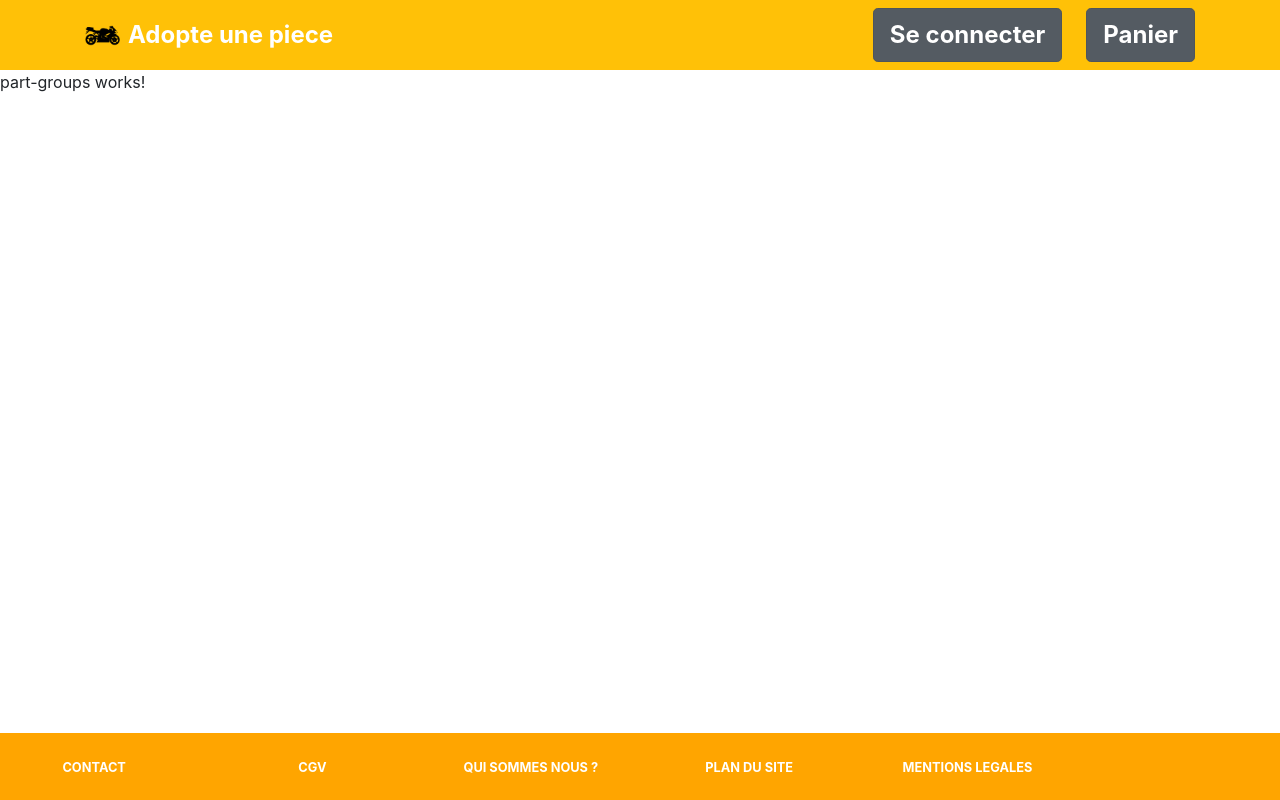
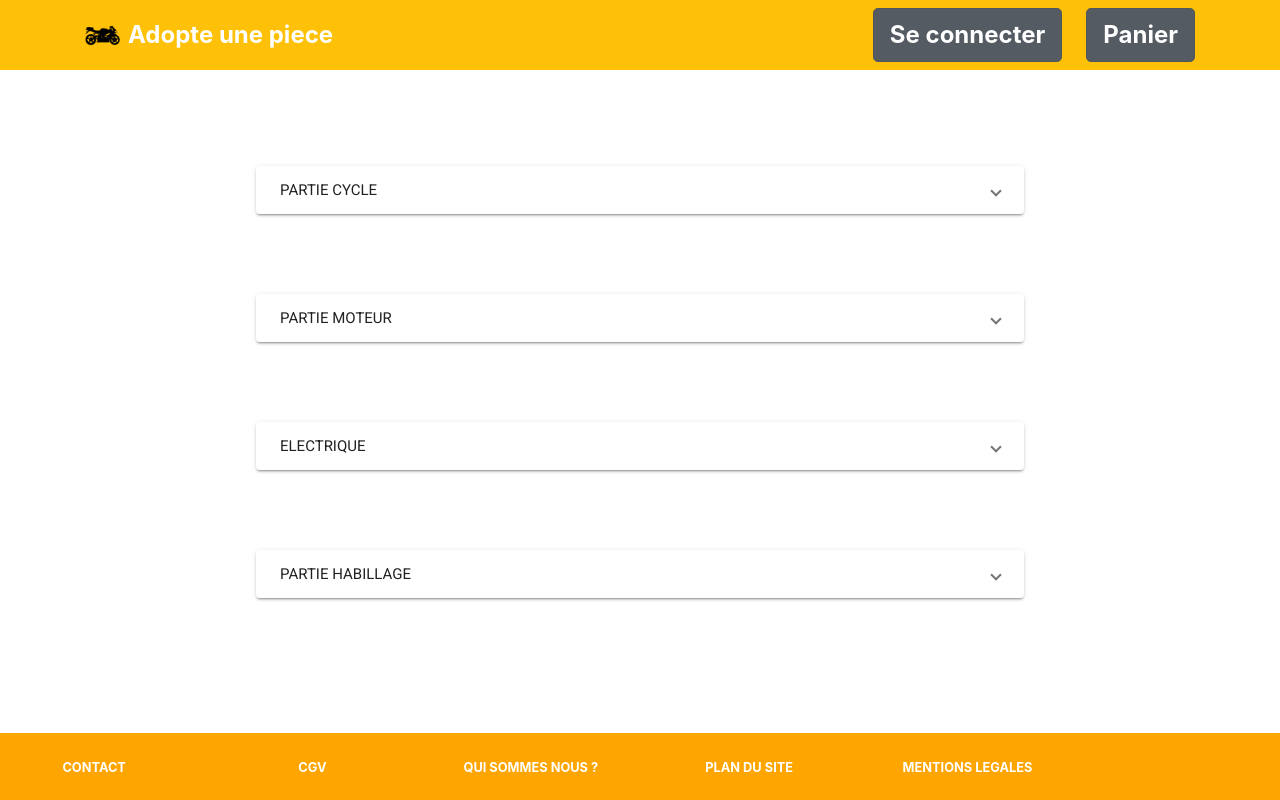
Before and after one commit to perticoz/AdopteUnePiece, an Angular app: page /partGroups in a window 1280 px wide. Built offline with nearby package versions, Linux system fonts and the light colour scheme.

Commit message:
Parts group accordion done

```diff
--- a/src/app/Buyer/part-groups/part-groups.component.css
+++ b/src/app/Buyer/part-groups/part-groups.component.css
@@ -0,0 +1,46 @@
+/*DEFAULT CSS - MOBILE VERSION  DEFAULT CSS - MOBILE VERSION  DEFAULT CSS - MOBILE VERSION  DEFAULT CSS - MOBILE VERSION*/
+@media (max-width: 576px) {
+    .buffer {
+        height: 5vh;
+    }
+    .partGroupAcc{
+        width: 95vw;
+        margin: auto;
+        margin-bottom: 5vh;
+    }
+}
+
+/*LANDSCAPE PHONE*/
+@media (min-width: 576px) {
+    .partGroupAcc{
+        width: 80vw;
+        margin: auto;
+        margin-bottom: 5vh;
+    }
+}
+
+/*TABLET VERSION*/
+@media (min-width: 768px) {
+    .buffer {
+        height: 15vh;
+    }
+
+    .partGroupAcc{
+        width: 75vw;
+        margin: auto;
+        margin-bottom: 10vh;
+    }
+}
+
+/*DESKTOP VERSION*/
+@media (min-width: 1200px) {
+    .buffer {
+        height: 12vh;
+    }
+
+    .partGroupAcc{
+        width: 60vw;
+        margin: auto;
+        margin-bottom: 10vh;
+    }
+}
--- a/src/app/Buyer/part-groups/part-groups.component.html
+++ b/src/app/Buyer/part-groups/part-groups.component.html
@@ -1,3 +1,83 @@
-<p>
-  part-groups works!
-</p>
+<div class="buffer"></div>
+<mat-accordion>
+    <mat-expansion-panel class="partGroupAcc">
+        <mat-expansion-panel-header>
+          <mat-panel-title>
+            PARTIE CYCLE
+          </mat-panel-title>
+        </mat-expansion-panel-header>
+
+
+      <mat-card>Cadre</mat-card>
+      <mat-card>Fourche</mat-card>
+      <mat-card>Bras oscillant</mat-card>
+      <mat-card>Béquille</mat-card>
+      <mat-card>Amortisseur arrière</mat-card>
+      <mat-card>Guidon</mat-card>
+      <mat-card>Platine repose pied</mat-card>
+      <mat-card>Frein avant</mat-card>
+      <mat-card>Frein arrière</mat-card>
+      <mat-card>Jantes</mat-card>
+    </mat-expansion-panel>
+</mat-accordion>
+
+<mat-accordion>
+  <mat-expansion-panel class="partGroupAcc">
+      <mat-expansion-panel-header>
+        <mat-panel-title>
+          PARTIE MOTEUR
+        </mat-panel-title>
+      </mat-expansion-panel-header>
+
+
+    <mat-card>Moteur Complet</mat-card>
+    <mat-card>Carburateur/Injection</mat-card>
+    <mat-card>Boite à air</mat-card>
+    <mat-card>Démarreur</mat-card>
+    <mat-card>Echappement</mat-card>
+    <mat-card>Radiateur</mat-card>
+    <mat-card>Câbles</mat-card>
+  </mat-expansion-panel>
+</mat-accordion>
+
+<mat-accordion>
+  <mat-expansion-panel class="partGroupAcc">
+    <mat-expansion-panel-header>
+      <mat-panel-title>
+        ELECTRIQUE
+      </mat-panel-title>
+    </mat-expansion-panel-header>
+
+
+    <mat-card>Faiseaux électrique</mat-card>
+    <mat-card>Eclairage</mat-card>
+    <mat-card>Compteur</mat-card>
+    <mat-card>Serrure / Kit neiman</mat-card>
+    <mat-card>Régulateur de tension</mat-card>
+    <mat-card>Bobine d'allumage</mat-card>
+    <mat-card>Relais de démarreur</mat-card>
+    <mat-card>Alternateur</mat-card>
+    <mat-card>Commodo</mat-card>
+  </mat-expansion-panel>
+</mat-accordion>
+
+<mat-accordion>
+  <mat-expansion-panel class="partGroupAcc">
+    <mat-expansion-panel-header>
+      <mat-panel-title>
+        PARTIE HABILLAGE
+      </mat-panel-title>
+    </mat-expansion-panel-header>
+
+
+    <mat-card>Réservoir</mat-card>
+    <mat-card>Selle</mat-card>
+    <mat-card>Carénages divers</mat-card>
+    <mat-card>Poignnée arrière</mat-card>
+    <mat-card>Garde boue</mat-card>
+    <mat-card>Coque arrière</mat-card>
+    <mat-card>Protège chaine</mat-card>
+    <mat-card>Alternateur</mat-card>
+    <mat-card>Passage de roue</mat-card>
+  </mat-expansion-panel>
+</mat-accordion>
--- a/src/app/app.module.ts
+++ b/src/app/app.module.ts
@@ -13,6 +13,8 @@ import { SearchBarComponent } from './Buyer/buyer-home/search-bar/search-bar.com
 import { FooterComponent } from './All/footer/footer.component';
 import { PartGroupsComponent } from './Buyer/part-groups/part-groups.component';
 import { PanierComponent } from './Buyer/panier/panier.component';
+import { MatExpansionModule } from '@angular/material/expansion';
+import { MatCardModule } from '@angular/material/card';
 import {MatStepperModule} from '@angular/material/stepper';
 
 const routes: Routes = [
@@ -38,6 +40,8 @@ const routes: Routes = [
     BrowserModule,
     HttpClientModule,
     BrowserAnimationsModule,
+    MatExpansionModule,
+    MatCardModule,
     RouterModule.forRoot(routes),
   ],
   providers: [],
```
